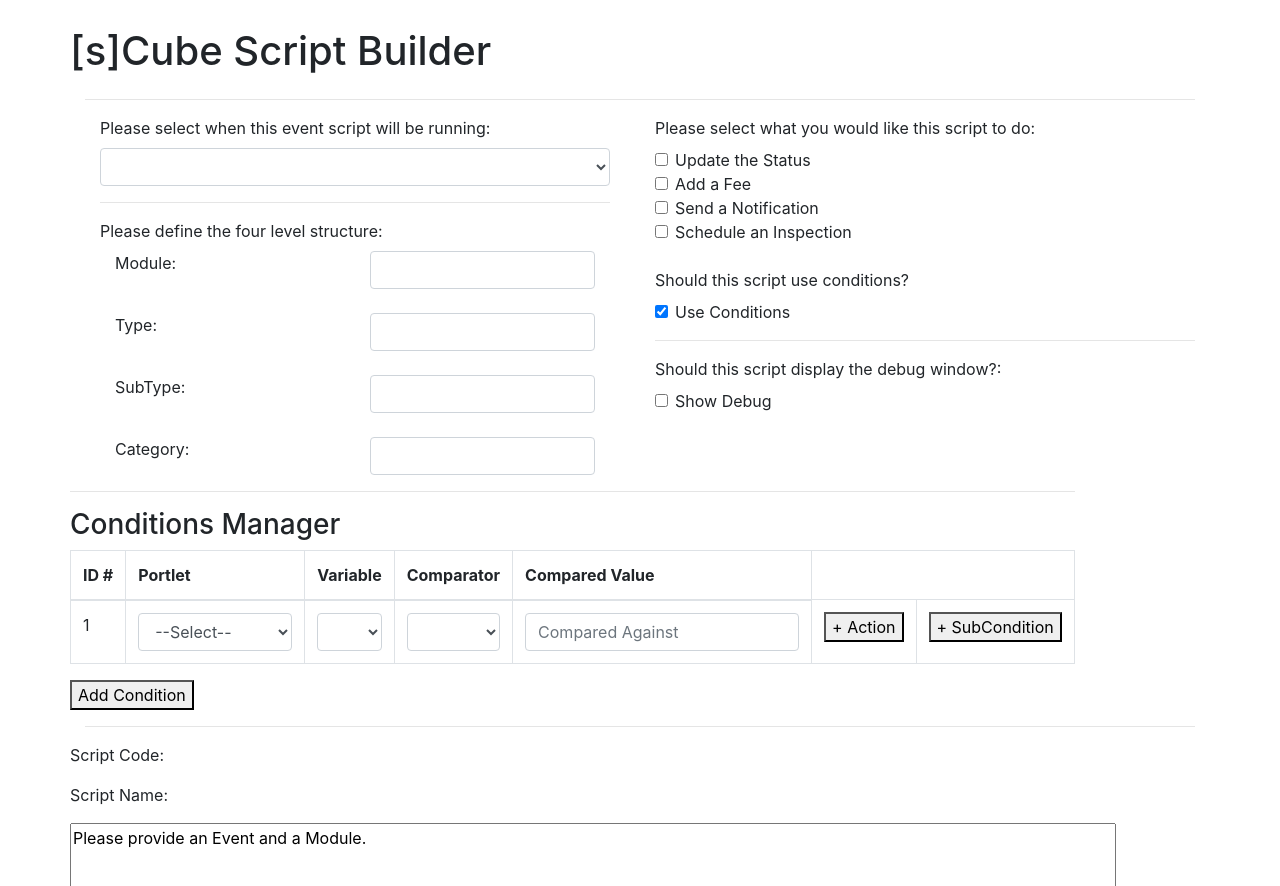
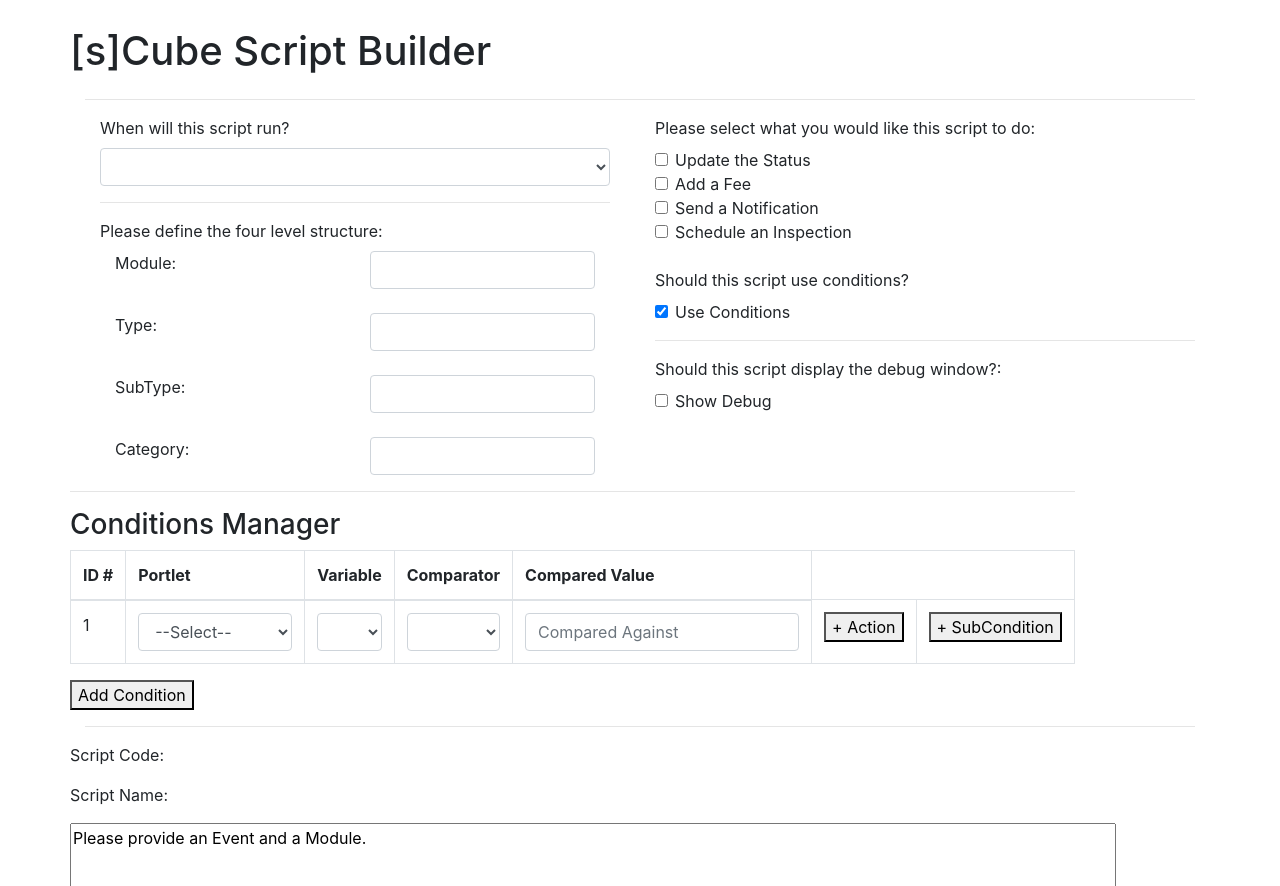
Before and after one commit to ItsAMeNick/sCube-Script-Builder, a React (Create React App) app: page / in a window 1280 px wide. Shown: the top 886 px of the page. Built offline with nearby package versions, Linux system fonts and the light colour scheme.

Commit message:
[NZ] Typo

```diff
--- a/src/components/CORE_Event.js
+++ b/src/components/CORE_Event.js
@@ -22,13 +22,13 @@ class CORE_Event extends Component {
         <div>
             <Form>
             <Form.Label>
-                Please select when this event script will be running:
+                When will this script run?
             </Form.Label>
             <Form.Control as="select" onChange={this.handleChange}>
                 <option></option>
-                <option value="ASA">When a backoffice user submits an application.</option>
-                <option value="WTUA">When the workflow has successfully advanced.</option>
-                <option value="WTUB">Beore the workflow is able to advance.</option>
+                <option value="ASA">ASA - A backoffice user submits an application.</option>
+                <option value="WTUA">WTUA - The workflow has successfully advanced.</option>
+                <option value="WTUB">WTUB - Before the workflow is able to advance.</option>
             </Form.Control>
             </Form>
         </div>
```
